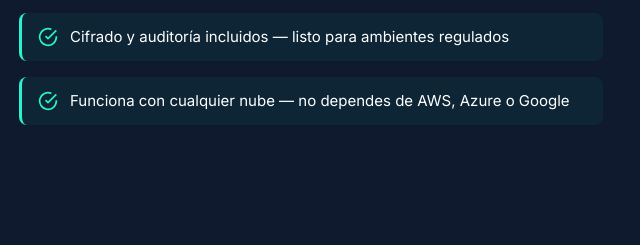
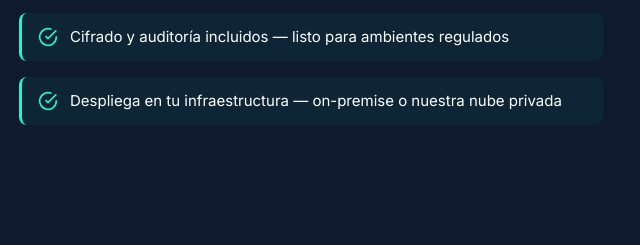
Before and after one commit to LaraArias/saptiva-landing-generator, a plain HTML site: page output/gobierno/index.html in a window 1280 px wide. Shown: the part 3092-3337 px from the top of the page, 5-645 px from the left. Drawn offline with Linux system fonts and the light colour scheme.

Commit message:
fix(gobierno): cambiar copy de nube a on-premise para gobierno
El mensaje sobre "cualquier nube" no resonaba con el sector gobierno.
Ahora comunica la opción de despliegue en infraestructura propia.

Co-Authored-By: Claude Opus 4.5 <noreply@anthropic.com>

```diff
--- a/output/gobierno/index.html
+++ b/output/gobierno/index.html
@@ -647,7 +647,7 @@
               </li>
               <li>
                 <svg viewBox="0 0 24 24" fill="none" stroke="currentColor" stroke-width="2"><path d="M22 11.08V12a10 10 0 1 1-5.93-9.14"/><polyline points="22 4 12 14.01 9 11.01"/></svg>
-                <span>Funciona con cualquier nube — no dependes de AWS, Azure o Google</span>
+                <span>Despliega en tu infraestructura — on-premise o nuestra nube privada</span>
               </li>
             </ul>
           </div>
```
